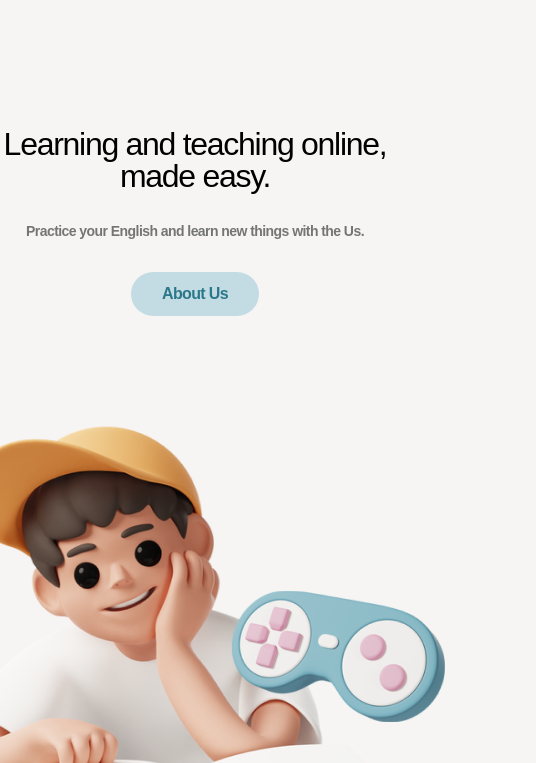
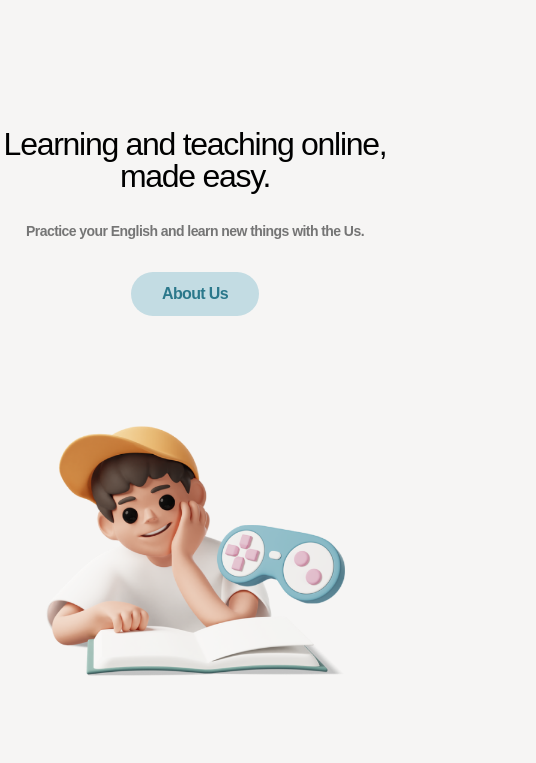
Before and after one commit to killuaxi/GLobalTalk, a plain HTML site: page index.html in a window 390 px wide. Shown: the part 81-844 px from the top of the page, 536 px wide, since content can reach past the window. Drawn offline with Linux system fonts and the light colour scheme.

Commit message:
test no.2

```diff
--- a/styles/screen.css
+++ b/styles/screen.css
@@ -90,9 +90,17 @@ font-weight: 600;
 line-height: 140%; /* 19.6px */
 letter-spacing: -0.56px;
     }
+    img {
+        width: 300px;
+        height: 250px;
+    }
+
     }
 
     @media screen and (max-width:600px) {
+        body {
+            /* overflow-y: hidden; */
+        }
         .burger {
             display: flex;
             justify-content: end;
```
